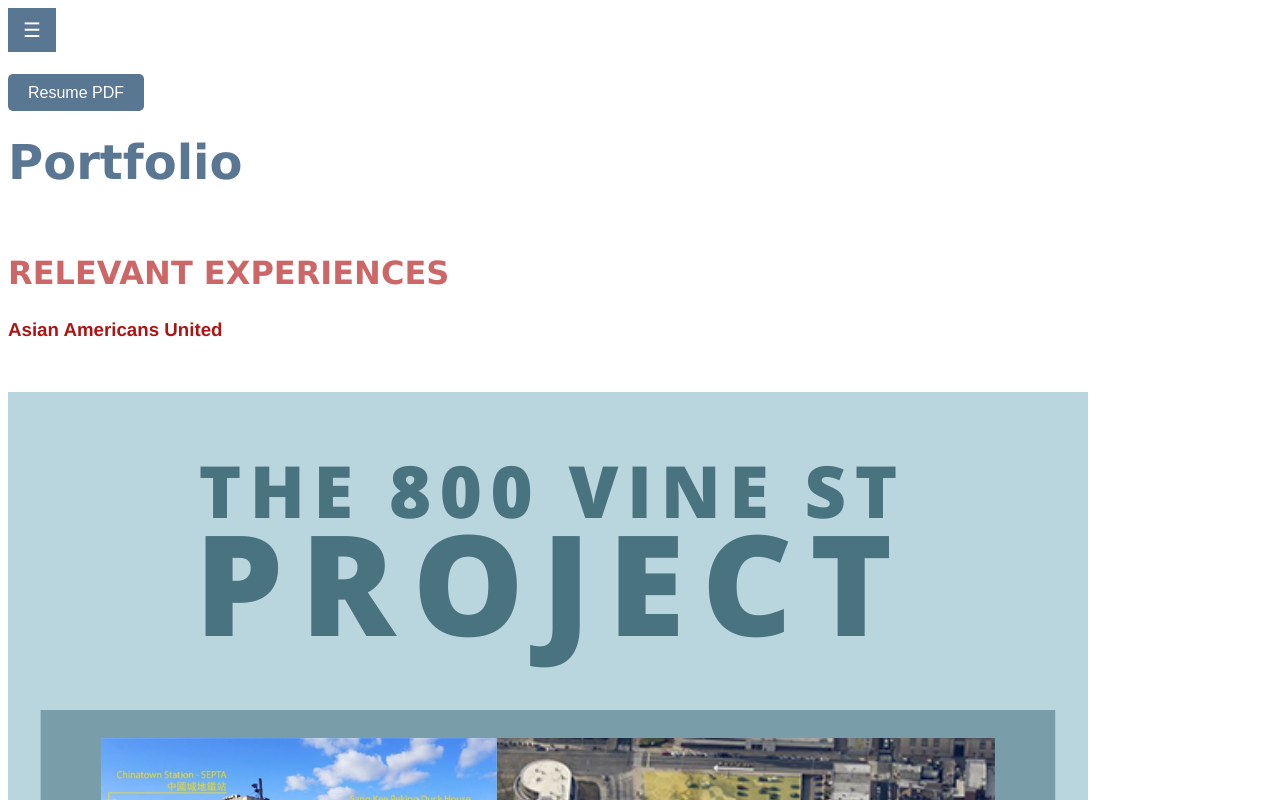
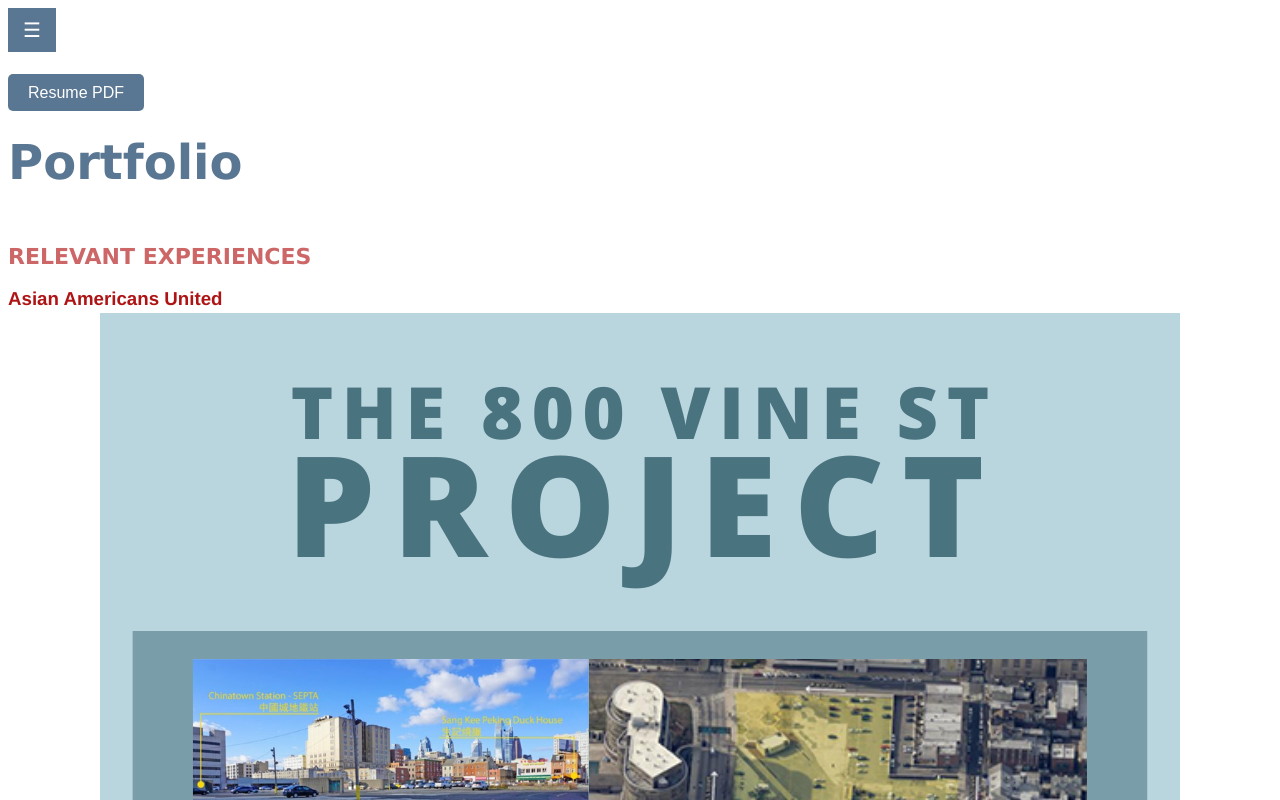
Before and after one commit to yeethuan/idm-221-yy559, a plain HTML site: page Portfolio.html in a window 1280 px wide. Shown: the top 800 px of the page. Drawn offline with Linux system fonts and the light colour scheme.

Commit message:
portfolio wip!

```diff
--- a/Portfolio.html
+++ b/Portfolio.html
@@ -32,7 +32,7 @@
         <button class="openbtn" onclick="openNav()">&#9776;</button>
     </div>
 
-    <div class="container">
+    <div class="container1">
         <a href="2023-resume-8.pdf" class="button">Resume PDF</a>
     </div>
 
@@ -42,11 +42,11 @@
     <h2>RELEVANT EXPERIENCES</h2>
 
 
-    <h3>Asian Americans United</h3>
-
-    <div class="container">
-        <img src="aau.webp" alt="AAU Project">
-    </div>
+    <h3>Asian Americans United
+        <div class="container2">
+            <img src="aau.webp" alt="AAU Project">
+        </div>
+    </h3>
 
     <p>
         I have been involved with AAU since working as a high school intern to learn about social justice issues and
--- a/portfolio.css
+++ b/portfolio.css
@@ -63,7 +63,7 @@ h1 {
 h2 {
     font-family: verdana;
     color: #CD6767;
-    font-size:2em;
+    font-size: 22px;
     padding-top: 1em;
 }
 
@@ -75,9 +75,11 @@ h3 {
 p {
     font-family:verdana;
     color:#706A63;
+    line-height: 1.5;
+    font-size:1em;
 }
 
-.container {
+.container1 {
     padding-top: 2em;
     text-align: left;
 }
@@ -100,3 +102,9 @@ img {
     margin: 0;
     text-align: center
 }
+
+.container2 {
+    padding-top: 3px;
+    text-align: center;
+    line-height: 1.5;
+}
```
